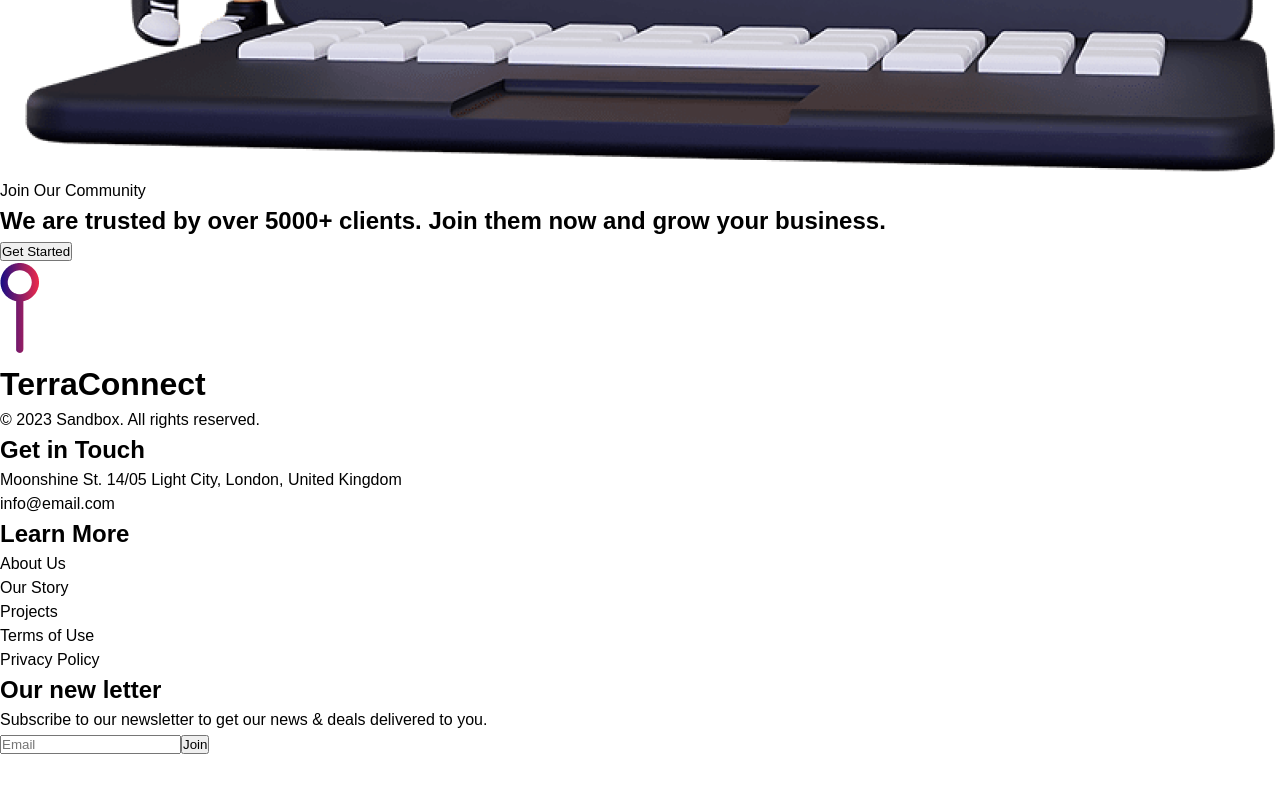
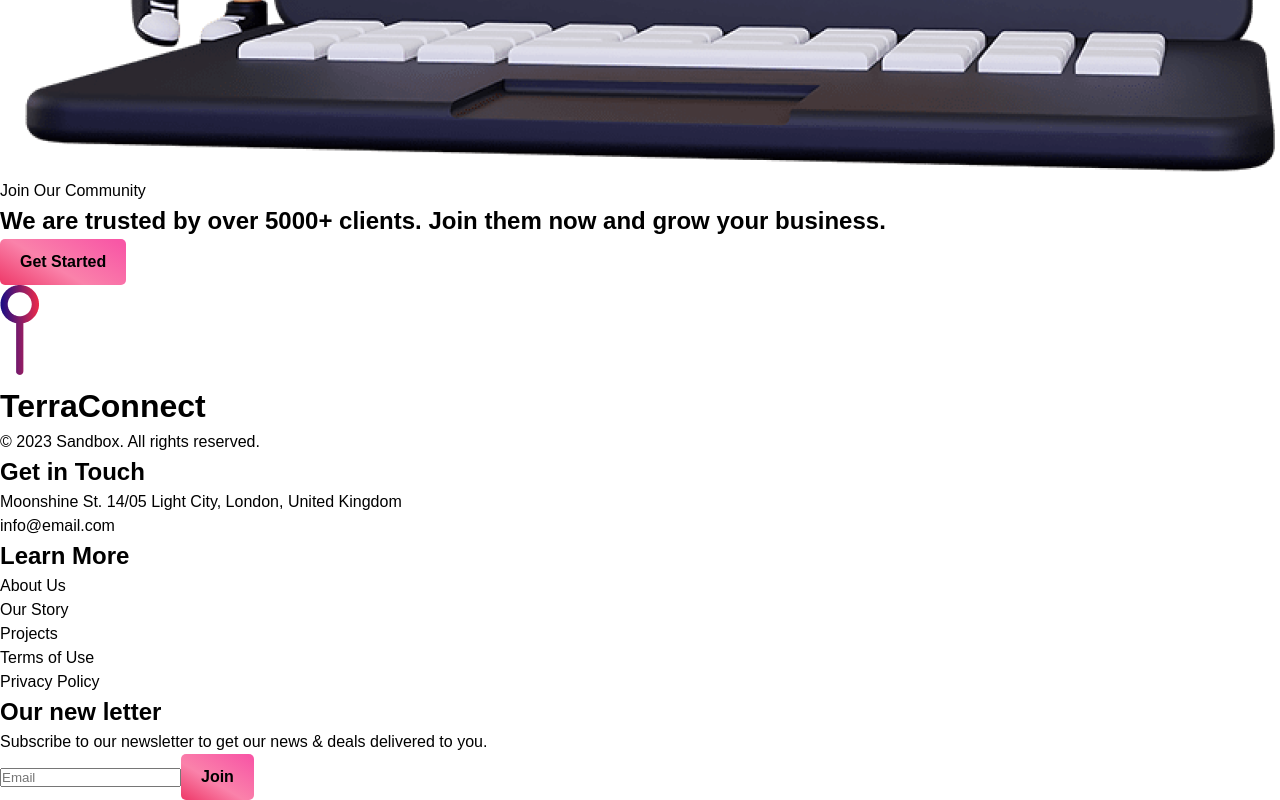
Before and after one commit to Hizmy-M/React-Projects, a React (Vite) app in the folder 05.terraConnect-web/: page / in a window 1280 px wide. Shown: the part 11050-11850 px from the top of the page. Before the commit the page ends 11806 px from the top, so only its background shows below. Built offline with nearby package versions, Linux system fonts and the light colour scheme; a web font is replaced by a local one.

Commit message:
refactor: button classname issue -> fixed : replaced to the correct one

```diff
--- a/05.terraConnect-web/src/CommunitySection.jsx
+++ b/05.terraConnect-web/src/CommunitySection.jsx
@@ -4,7 +4,7 @@ export default function CommunitySection() {
             <div className="community__section">
                 <span>Join Our Community</span>
                 <h1>We are trusted by over 5000+ clients. Join them now and grow your business.</h1>
-                <button className="primary--button">Get Started</button>
+                <button className="primary-button">Get Started</button>
             </div>
         </section>
     )
--- a/05.terraConnect-web/src/Footer.jsx
+++ b/05.terraConnect-web/src/Footer.jsx
@@ -31,7 +31,7 @@ export default function Footer() {
                     <p>Subscribe to our newsletter to get our news & deals delivered to you.</p>
                     <div>
                         <input type="email"  placeholder="Email"/>
-                        <button className="primary--button">Join</button>
+                        <button className="primary-button">Join</button>
                     </div>
                 </div>
             </div>
```
